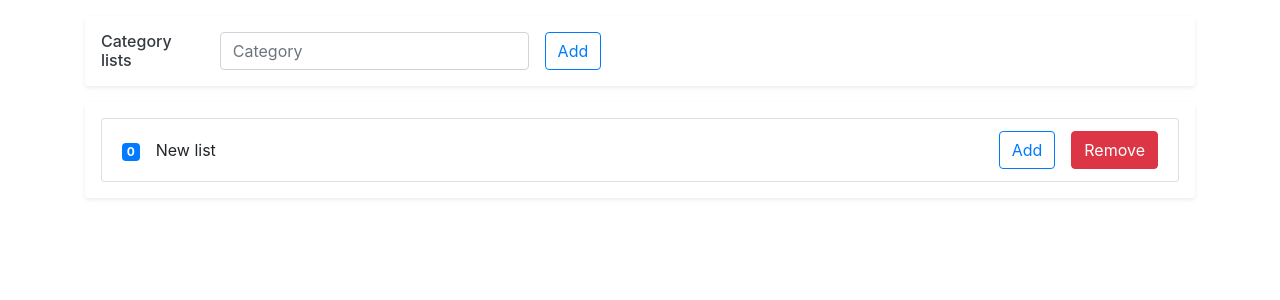
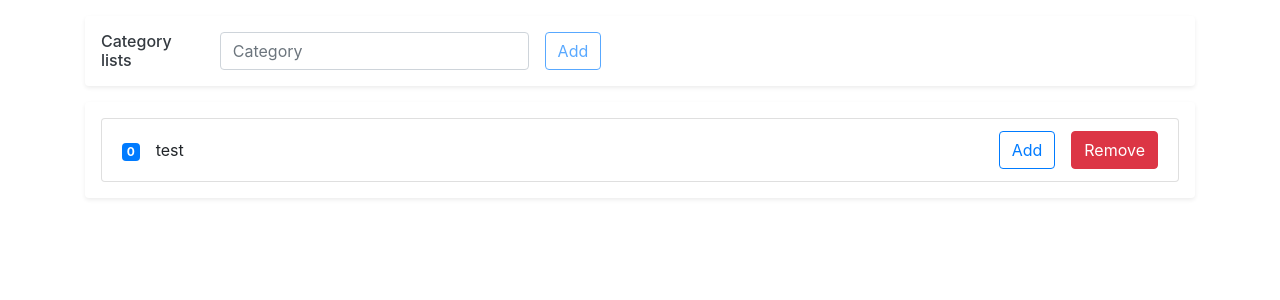
Before and after one commit to KHOLAD/recursive_list, an Angular app: page / in a window 1280 px wide. Shown: the top 300 px of the page. Built offline with nearby package versions, Linux system fonts and the light colour scheme.

Commit message:
UI components implementation

```diff
--- a/src/app/app.component.html
+++ b/src/app/app.component.html
@@ -3,45 +3,24 @@
   <div class="d-flex align-items-center p-3 my-3 text-white-50 bg-purple rounded shadow-sm">
       <div class="d-flex align-items-center">
         <h6 class="mb-0 text-dark lh-100 pr-5">Category lists</h6>
-          <input type="text" placeholder="Category" class="form-control" />
-          <button type="button" class="btn btn-outline-primary ml-3">Add</button>
+          <input
+          (keyup.enter)="category.value ? addCategory() : ''"
+          [formControl]="category"
+          type="text"
+          placeholder="Category"
+          class="form-control" />
+
+          <ui-add-button [disabled]="!category.value" (onClick)="addCategory()"></ui-add-button>
       </div>
   </div>
 
-  <div class="my-3 p-3 bg-white rounded shadow-sm">
-      <ul class="list-group">
-          <ng-template #recursiveList let-list>
-            <li *ngFor="let item of list; let i = index" class="list-group-item">
+  <!--Main component tree container-->
+  <div class="my-3 p-3 bg-white rounded shadow-sm" *ngIf="list.length > 0">
+      <ui-list
+        (onRemove)="removeItem($event)"
+        (onAdd)="addItem($event)"
+        *ngIf="list.length > 0"
+        [list]="list"></ui-list>
+  </div>
 
-              <div
-                *ngIf="item"
-                class="d-flex justify-content-between align-items-center"
-                [ngClass]="{'pb-3' : item.children.length > 0}">
-                  <div>
-                      <span class="badge badge-primary btn-xsm">{{item.children.length}}</span>
-                      <span class="pl-3">{{item.title}}</span>
-                      <span *ngIf="item.children.length > 0"> - </span>
-                  </div>
-
-                  <div>
-                      <button (click)="onAdd(item.children)"
-                      type="button"
-                      class="btn btn-outline-primary mr-3">Add</button>
-
-                      <button
-                      type="button"
-                      class="btn btn-danger" (click)="onRemoveItem(list,i)">Remove</button>
-                  </div>
-
-              </div>
-
-              <ul *ngIf="item?.children.length > 0">
-                <ng-container *ngTemplateOutlet="recursiveList; context:{ $implicit: item?.children }"></ng-container>
-              </ul>
-
-            </li>
-          </ng-template>
-          <ng-container *ngTemplateOutlet="recursiveList; context:{ $implicit: list }"></ng-container>
-      </ul>
-  </div>
 </div>
--- a/src/app/app.component.ts
+++ b/src/app/app.component.ts
@@ -1,4 +1,5 @@
-import { Component } from '@angular/core';
+import { Component, ViewChild, ElementRef } from '@angular/core';
+import { FormControl } from '@angular/forms';
 
 @Component({
   selector: 'app-root',
@@ -8,19 +9,28 @@ import { Component } from '@angular/core';
 
 export class AppComponent {
 
-  public list = [
+  public category = new FormControl('');
+  public list: any = [
     {
-      title: 'New list',
-      children: [],
-    },
+      title: "test",
+      children: []
+    }
   ];
 
-  onAdd(item) {
-    item.push({title: "New", children:[]})
+  addItem(list: any) {
+    list.push({title: "New", children:[]})
   }
 
-  onRemoveItem(arr: any, index: number) {
-    arr.splice(index,1)
+  removeItem(payload: any) {
+    const { list } = payload
+    const { index } = payload
+    list.splice(index,1)
+  }
+
+  addCategory() {
+    const { value } = this.category;
+    this.list.unshift({title: value, children: []})
+    this.category.setValue(null)
   }
 
 }
--- /dev/null
+++ b/src/app/ui/button-add/button-add.component.ts
@@ -0,0 +1,19 @@
+import { Component, Input, Output, EventEmitter } from '@angular/core';
+
+@Component({
+  selector: 'ui-add-button',
+  template: `
+    <button
+    [disabled]="disabled"
+    type="button"
+    class="btn btn-outline-primary ml-3 mr-3"
+    (click)="onClick.emit()">Add</button>
+  `
+})
+export class ButtonAddComponent {
+  @Input()
+  disabled: boolean;
+
+  @Output()
+  onClick: EventEmitter<any> = new EventEmitter();
+}
--- /dev/null
+++ b/src/app/ui/list/list.component.html
@@ -0,0 +1,33 @@
+<ul class="list-group">
+    <ng-template #recursiveList let-list>
+      <li *ngFor="let item of list; let i = index" class="list-group-item">
+
+        <div
+          *ngIf="item"
+          class="d-flex justify-content-between align-items-center"
+          [ngClass]="{'pb-3' : item.children.length > 0}">
+            <div>
+                <span class="badge badge-primary btn-xsm">{{item.children.length}}</span>
+                <span class="pl-3">{{item.title}}</span>
+                <span *ngIf="item.children.length > 0"> - </span>
+            </div>
+
+            <div>
+                <ui-add-button class="" (onClick)="onAdd.emit(item.children)"></ui-add-button>
+
+                <button
+                  type="button"
+                  class="btn btn-danger"
+                  (click)="removeHandler(list,i)">Remove</button>
+            </div>
+
+        </div>
+
+        <ul *ngIf="item?.children.length > 0">
+          <ng-container *ngTemplateOutlet="recursiveList; context:{ $implicit: item?.children }"></ng-container>
+        </ul>
+
+      </li>
+    </ng-template>
+    <ng-container *ngTemplateOutlet="recursiveList; context:{ $implicit: list }"></ng-container>
+</ul>
--- /dev/null
+++ b/src/app/ui/list/list.component.ts
@@ -0,0 +1,24 @@
+import { Component, OnInit, Input, Output, EventEmitter } from '@angular/core';
+
+@Component({
+  selector: 'ui-list',
+  templateUrl: './list.component.html',
+  styleUrls: ['./list.component.scss']
+})
+export class ListComponent implements OnInit {
+
+  @Input() list: any;
+  @Output() onAdd: EventEmitter<any> = new EventEmitter();
+  @Output() onRemove: EventEmitter<any> = new EventEmitter();
+
+  constructor() { }
+
+  ngOnInit() {
+  }
+
+  removeHandler(arr: any, index: number) {
+    const remove_data = {list: arr,index: index}
+    this.onRemove.emit(remove_data)
+  }
+
+}
```
Also changed, not shown: src/app/app.module.ts (+7 -1 lines), src/app/ui/list/list.component.scss (added).
